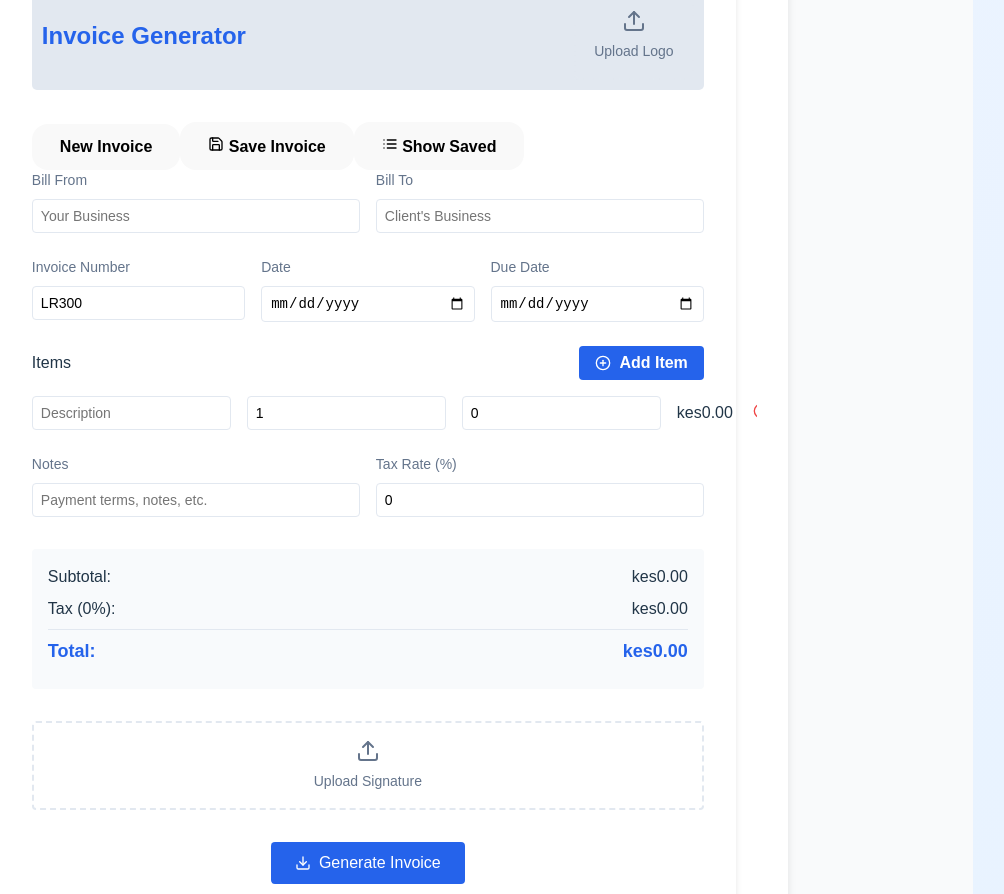
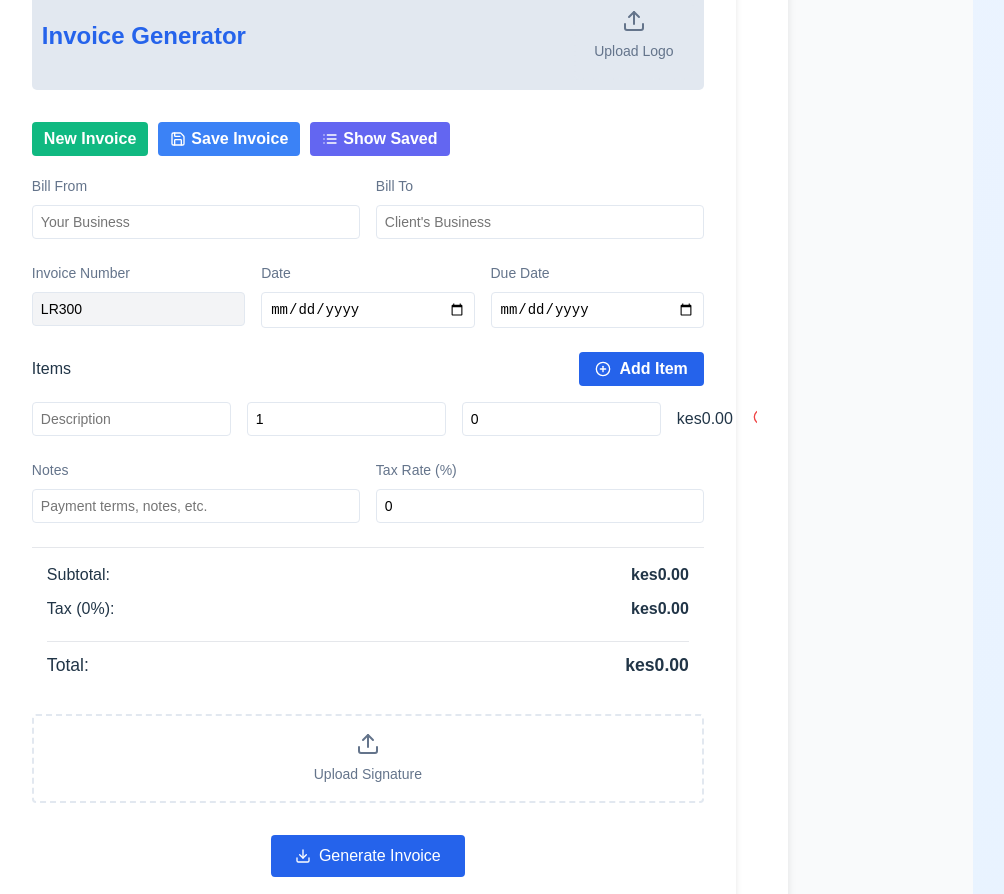
Before and after one commit to ifme18/Geoplan, a React (Vite) app: page /Gener in a window 1280 px wide. Shown: the part 480-1374 px from the top of the page, without its empty margins (237-1241 px from the left). Built offline with nearby package versions, Linux system fonts and the light colour scheme.

Commit message:
Update Gen.css

```diff
--- a/src/Gen.css
+++ b/src/Gen.css
@@ -143,25 +143,174 @@
   }
 
   .summary {
-    margin: 2rem 0;
-    padding: 1rem;
-    background: #f8fafc;
-    border-radius: 4px;
+    display: flex;
+    flex-direction: column;
+    gap: 10px;
+    margin: 20px 0;
+    padding: 15px;
+    border-top: 1px solid #e5e7eb;
   }
 
-  .summary > div {
+  .summary-row {
     display: flex;
     justify-content: space-between;
-    margin-bottom: 0.5rem;
+    width: 100%;
+    flex-wrap: wrap; /* Allow wrapping */
   }
+
+  .summary-label {
+    font-weight: normal;
+    min-width: 100px;
+    padding-right: 10px;
+    word-break: break-word; /* Allow words to break */
+    max-width: 60%; /* Limit width to prevent overlapping */
+  }
+
+  .summary-value {
+    font-weight: bold;
+    text-align: right;
+    word-break: break-word; /* Allow words to break */
+    min-width: 80px; /* Ensure minimum space for values */
+  }
+  /* Add these styles to your existing Gen.css file */
+
+/* Action Bar */
+.action-bar {
+  display: flex;
+  gap: 10px;
+  margin-bottom: 20px;
+}
+
+.action-btn {
+  display: flex;
+  align-items: center;
+  gap: 5px;
+  padding: 8px 12px;
+  border: none;
+  border-radius: 4px;
+  font-weight: 600;
+  cursor: pointer;
+  transition: all 0.3s ease;
+  color: white;
+}
+
+.new-btn {
+  background-color: #10b981;
+}
+
+.new-btn:hover {
+  background-color: #059669;
+}
+
+.save-btn {
+  background-color: #3b82f6;
+}
+
+.save-btn:hover {
+  background-color: #2563eb;
+}
+
+.load-btn {
+  background-color: #6366f1;
+}
+
+.load-btn:hover {
+  background-color: #4f46e5;
+}
+
+/* Saved Invoices List */
+.saved-invoices-container {
+  background-color: #f9fafb;
+  border-radius: 8px;
+  padding: 15px;
+  margin-bottom: 20px;
+  box-shadow: 0 1px 3px rgba(0, 0, 0, 0.1);
+}
+
+.saved-invoices-container h3 {
+  margin-top: 0;
+  margin-bottom: 10px;
+  font-size: 16px;
+  color: #374151;
+}
+
+.saved-invoices-list {
+  list-style: none;
+  padding: 0;
+  margin: 0;
+  max-height: 300px;
+  overflow-y: auto;
+}
+
+.saved-invoice-item {
+  display: flex;
+  justify-content: space-between;
+  align-items: center;
+  padding: 10px;
+  margin-bottom: 5px;
+  background-color: white;
+  border-radius: 4px;
+  box-shadow: 0 1px 2px rgba(0, 0, 0, 0.05);
+  transition: background-color 0.2s ease;
+}
+
+.saved-invoice-item:hover {
+  background-color: #f3f4f6;
+}
+
+.saved-invoice-item span {
+  flex: 1;
+  overflow: hidden;
+  text-overflow: ellipsis;
+  white-space: nowrap;
+  padding: 0 5px;
+  font-size: 14px;
+}
+
+.saved-invoice-actions {
+  display: flex;
+  gap: 5px;
+}
+
+.load-invoice-btn, .delete-invoice-btn {
+  padding: 4px 8px;
+  border: none;
+  border-radius: 4px;
+  cursor: pointer;
+  font-size: 12px;
+  transition: all 0.2s ease;
+}
+
+.load-invoice-btn {
+  background-color: #3b82f6;
+  color: white;
+}
+
+.load-invoice-btn:hover {
+  background-color: #2563eb;
+}
+
+.delete-invoice-btn {
+  background-color: #ef4444;
+  color: white;
+}
+
+.delete-invoice-btn:hover {
+  background-color: #dc2626;
+}
+
+/* Read-only field for invoice number */
+.readonly-field {
+  background-color: #f3f4f6;
+  cursor: not-allowed;
+}
 
   .total {
     font-weight: bold;
-    font-size: 1.125rem;
-    color: #2563eb;
-    border-top: 1px solid #e2e8f0;
-    padding-top: 0.5rem;
-    margin-top: 0.5rem;
+    font-size: 1.1em;
+    margin-top: 10px;
+    padding-top: 10px;
+    border-top: 1px solid #e5e7eb;
   }
 
   .signature-section {
```
